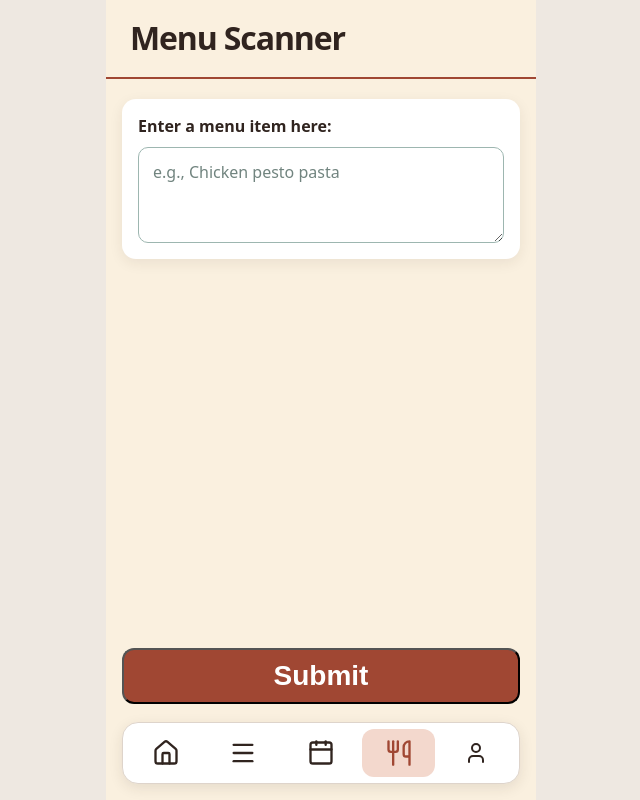
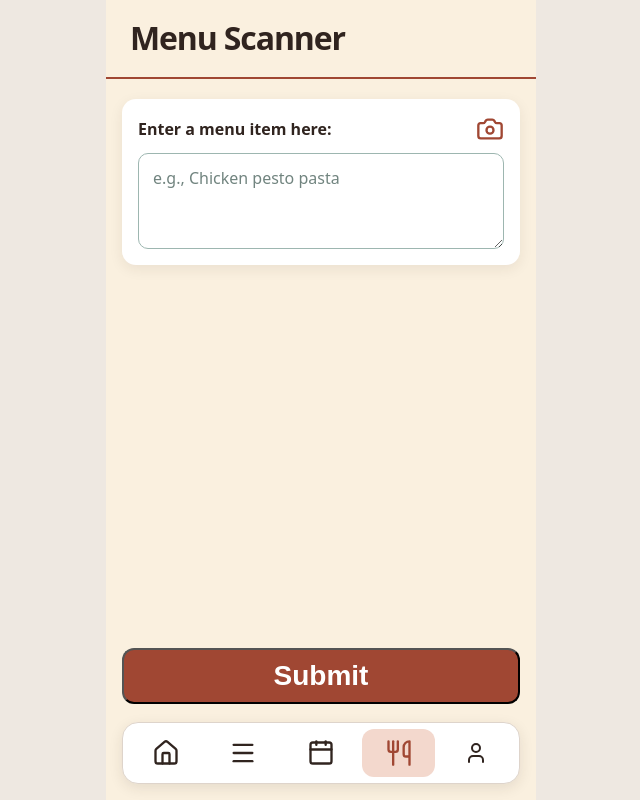
Before and after one commit to alecmstockman/allergy-app, a React (Vite) app in the folder src/allergy-app-web/: page / in a window 1280 px wide. Shown: the whole page, without its empty margins (319-959 px from the left). Built offline with nearby package versions, Linux system fonts and the light colour scheme.

Commit message:
added camera icon to menu page

```diff
--- a/src/allergy-app-web/src/App.css
+++ b/src/allergy-app-web/src/App.css
@@ -85,12 +85,24 @@ body {
   box-shadow: 0 4px 14px rgb(48 36 31 / 8%);
 }
 
-.menu-entry-card label {
-  display: block;
+.menu-entry-label-row {
+  display: flex;
+  align-items: center;
+  justify-content: space-between;
+  gap: 0.75rem;
   margin-bottom: 0.625rem;
+
   font-size: 1rem;
   font-weight: 700;
   line-height: 1.4;
+}
+
+.menu-entry-card label {
+  margin-bottom: 0;
+}
+
+.menu-entry-card svg {
+  color: var(--terracotta);
 }
 
 .menu-entry-card textarea {
--- a/src/allergy-app-web/src/App.tsx
+++ b/src/allergy-app-web/src/App.tsx
@@ -4,6 +4,7 @@ import ProfileIcon from "./assets/ProfileIcon";
 import MenuIcon from "./assets/MenuIcon";
 import CalendarIcon from "./assets/CalendarIcon";
 import OptionsIcon from "./assets/OptionsIcon";
+import CameraIcon from "./assets/CameraIcon";
 
 export default function App() {
   return (
@@ -15,7 +16,11 @@ export default function App() {
 
       <main className="app-content">
         <section className="menu-entry-card">
-          <label htmlFor="menu-item">Enter a menu item here:</label>
+          <div className="menu-entry-label-row">
+            <label htmlFor="menu-item">Enter a menu item here:</label>
+            <CameraIcon />
+          </div>
+
           <textarea
             id="menu-item"
             name="menuItem"
--- /dev/null
+++ b/src/allergy-app-web/src/assets/CameraIcon.tsx
@@ -0,0 +1,18 @@
+export default function CameraIcon() {
+    return (
+        <svg
+            xmlns="http://www.w3.org/2000/svg"
+            width="24"
+            height="24"
+            viewBox="0 0 24 24"
+            fill="none"
+            stroke="currentColor"
+            stroke-width="2"
+            stroke-linecap="round"
+            stroke-linejoin="round"
+            className="lucide lucide-camera preview-icon">
+                <path d="M13.997 4a2 2 0 0 1 1.76 1.05l.486.9A2 2 0 0 0 18.003 7H20a2 2 0 0 1 2 2v9a2 2 0 0 1-2 2H4a2 2 0 0 1-2-2V9a2 2 0 0 1 2-2h1.997a2 2 0 0 0 1.759-1.048l.489-.904A2 2 0 0 1 10.004 4z"/>
+                <circle cx="12" cy="13" r="3"/>
+        </svg>
+    )
+}
```
